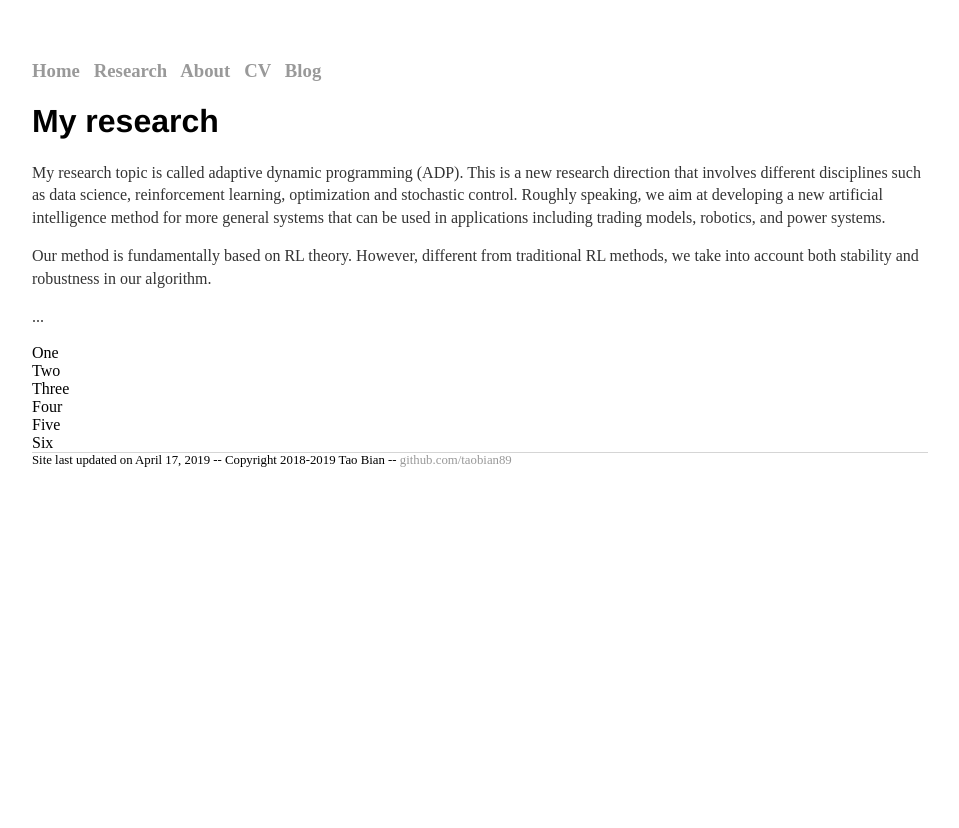
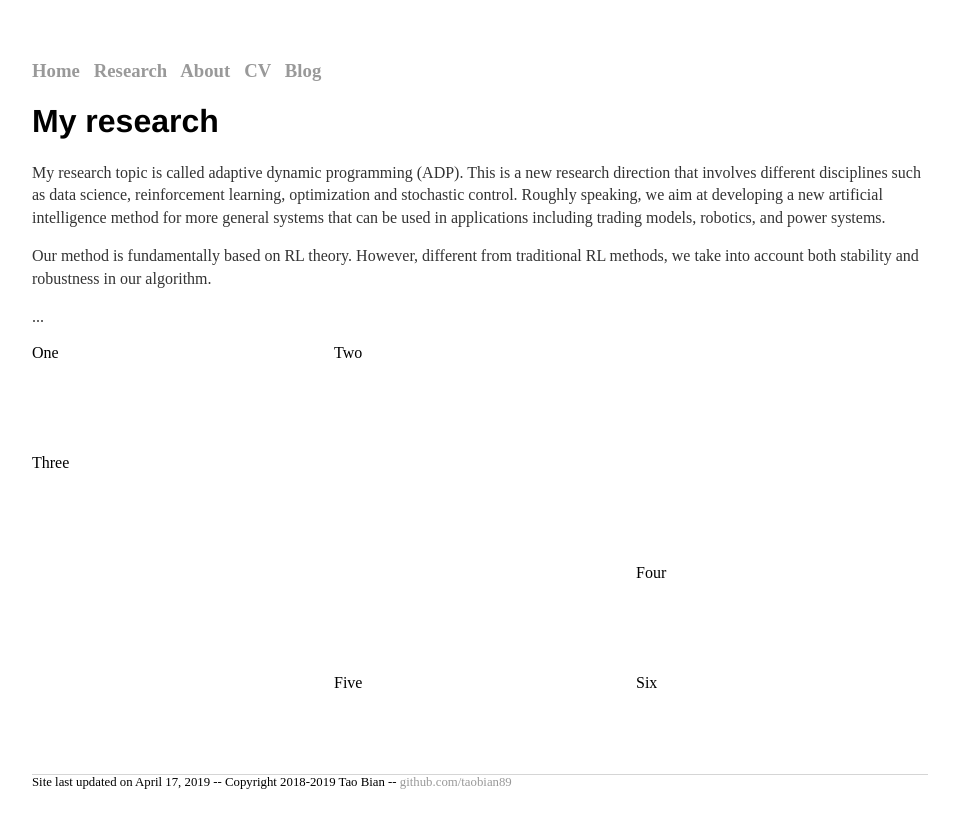
Before and after one commit to tao-bian-nyu/tao-bian-nyu.github.io, a Jekyll site: the page built from research/index.html, in a window 1280 px wide. Shown: the top 828 px of the page, without its empty margins (160-1119 px from the left). Built offline with Jekyll 4.4.1, drawn with Linux system fonts in a browser that asks for light colours.

Commit message:
Update index.html

```diff
--- a/research/index.html
+++ b/research/index.html
@@ -18,7 +18,7 @@ Our method is fundamentally based on RL theory. However, different from traditio
 ...
 	</p>
 
-	<div class="wrapper">
+	<div class="grid-wrapper">
   <div class="one">One</div>
   <div class="two">Two</div>
   <div class="three">Three</div>
```
